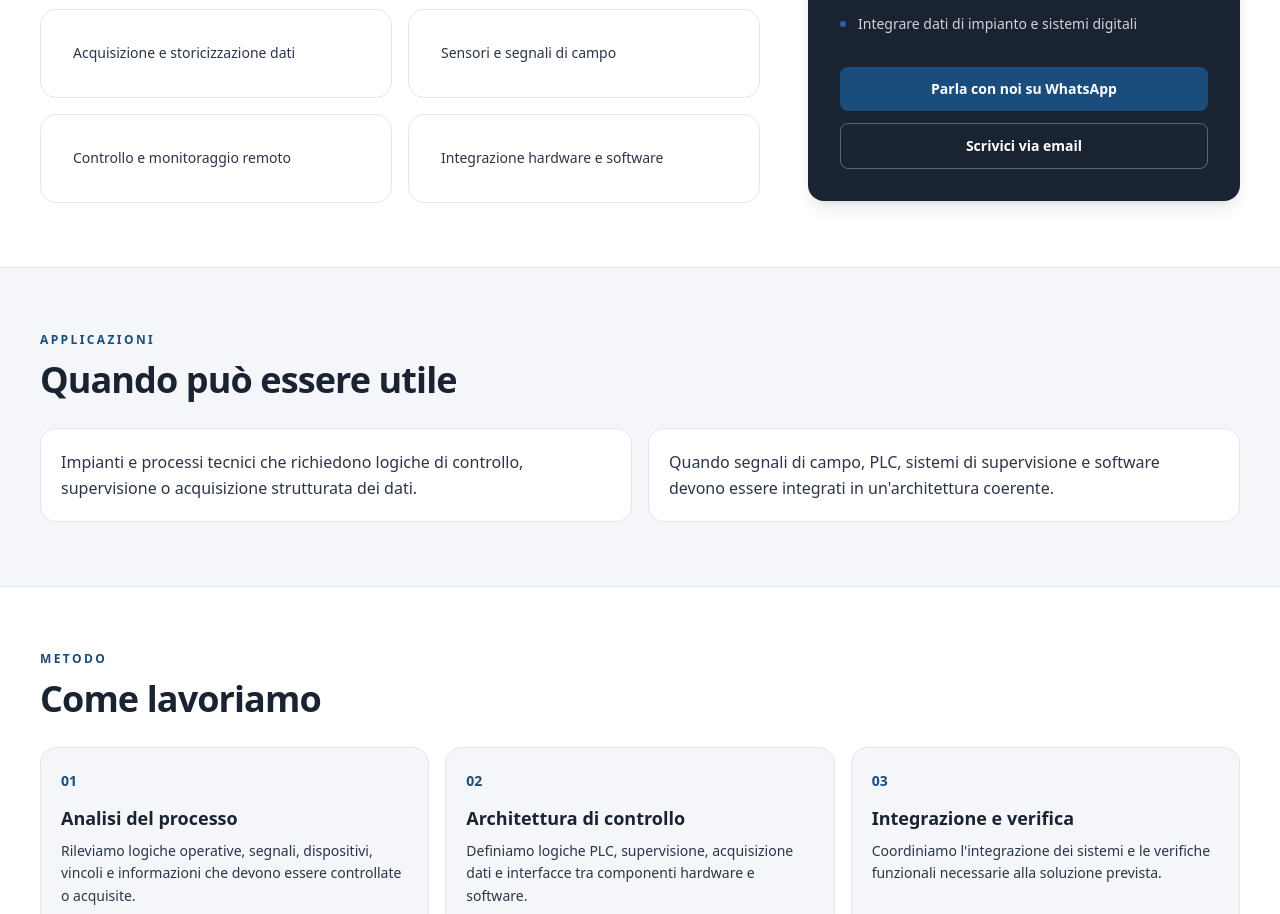
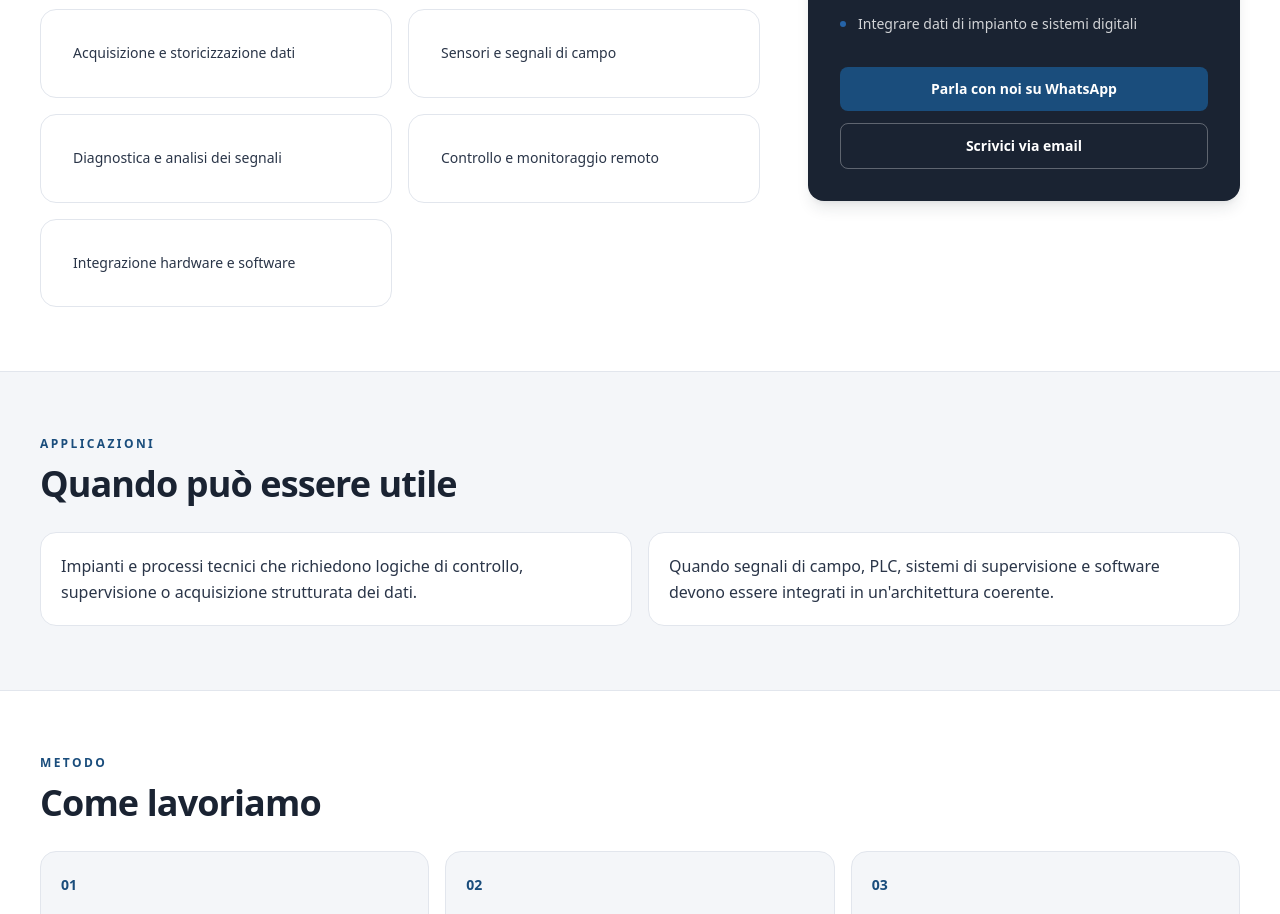
Before and after one commit to Mujyarugamba/ingegneri-co, a Next.js app: page /servizi/automazione-industriale in a window 1280 px wide. Shown: the part 851-1765 px from the top of the page. Built offline with nearby package versions, Linux system fonts and the light colour scheme.

Commit message:
Completa l'offerta di automazione con la diagnostica

```diff
--- a/src/app/servizi/automazione-industriale/page.tsx
+++ b/src/app/servizi/automazione-industriale/page.tsx
@@ -17,7 +17,7 @@ export default function Page() {
       eyebrow="Digitalizzazione, Automazione & AI"
       title="Automazione industriale e sistemi di controllo"
       intro="Progettiamo soluzioni di automazione e controllo per impianti e processi tecnici, integrando logiche PLC, supervisione, acquisizione dati e collegamento tra componenti hardware e software."
-      bullets={["PLC e logiche di controllo", "Sistemi di supervisione", "Acquisizione e storicizzazione dati", "Sensori e segnali di campo", "Controllo e monitoraggio remoto", "Integrazione hardware e software"]}
+      bullets={["PLC e logiche di controllo", "Sistemi di supervisione", "Acquisizione e storicizzazione dati", "Sensori e segnali di campo", "Diagnostica e analisi dei segnali", "Controllo e monitoraggio remoto", "Integrazione hardware e software"]}
       outcomes={["Aumentare visibilità e controllo sui processi tecnici", "Ridurre passaggi manuali dove l'automazione è appropriata", "Integrare dati di impianto e sistemi digitali"]}
       context={["Impianti e processi tecnici che richiedono logiche di controllo, supervisione o acquisizione strutturata dei dati.", "Quando segnali di campo, PLC, sistemi di supervisione e software devono essere integrati in un'architettura coerente."]}
       process={[
```
